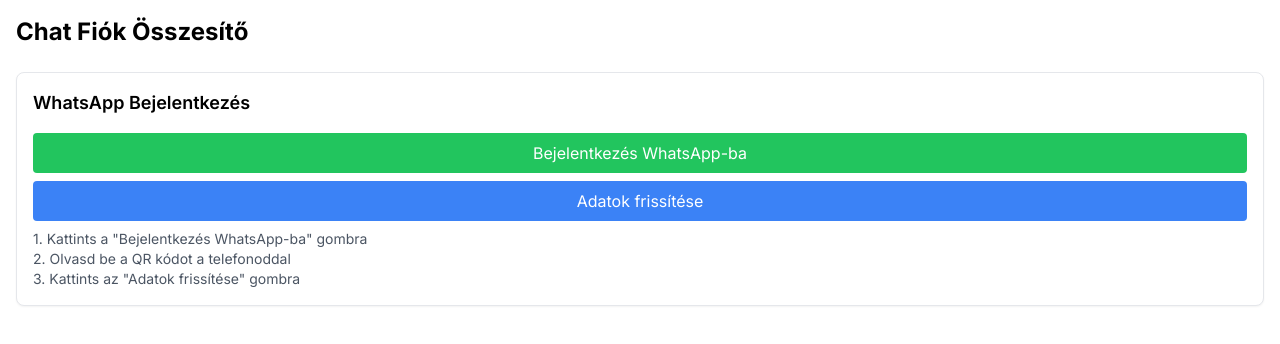
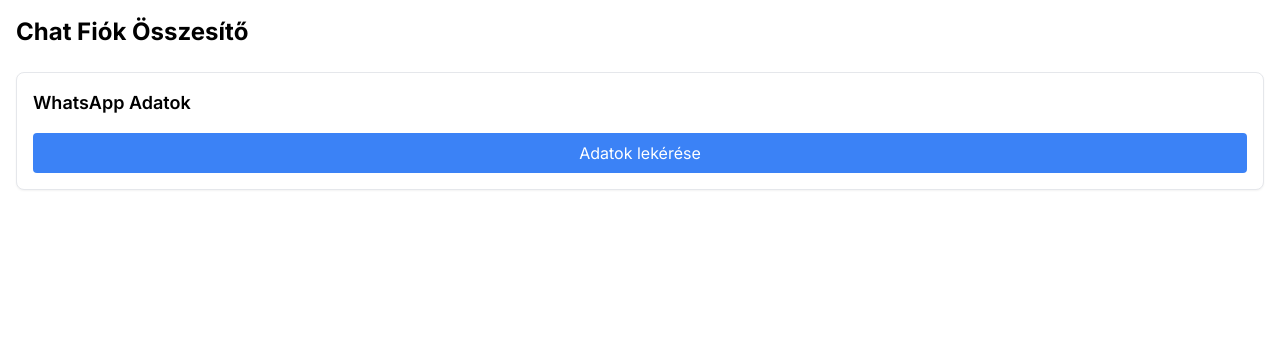
Before and after one commit to szilamer/msg_dashboard, a Next.js app: page / in a window 1280 px wide. Shown: the top 344 px of the page. Built offline with nearby package versions, Linux system fonts and the light colour scheme.

Commit message:
fix: Egyszerűsített működés

```diff
--- a/app/api/whatsapp/check/route.ts
+++ b/app/api/whatsapp/check/route.ts
@@ -7,7 +7,6 @@
   let browser = null
 
   try {
-    console.log('API: Puppeteer indítása...')
     browser = await puppeteer.launch({
       args: [
         '--no-sandbox',
@@ -24,14 +23,10 @@
     })
 
     const page = await browser.newPage()
-    console.log('API: Új oldal megnyitva')
+    await page.goto('https://web.whatsapp.com')
 
-    await page.goto('https://web.whatsapp.com', { waitUntil: 'networkidle0' })
-    console.log('API: WhatsApp Web betöltve')
-
-    try {
-      await page.waitForSelector('div[data-testid="chat-list"]', { timeout: 5000 })
-      console.log('API: Chat lista megtalálva!')
+    // Várunk a chat lista megjelenésére
+    await page.waitForSelector('div[data-testid="chat-list"]', { timeout: 10000 })
 
     // Adatok kinyerése
     const stats = await page.evaluate(() => {
@@ -56,22 +51,12 @@
       }
     })
 
-      console.log('API: Kinyert adatok:', stats)
-      return NextResponse.json({ isLoggedIn: true, stats })
+    return NextResponse.json({ stats })
   } catch (error) {
-      console.log('API: Chat lista nem található')
-      return NextResponse.json({ isLoggedIn: false })
-    }
-  } catch (error) {
-    console.error('API: Hiba:', error)
-    return NextResponse.json({
-      isLoggedIn: false,
-      error: error instanceof Error ? error.message : 'Ismeretlen hiba történt'
-    })
+    return NextResponse.json({ error: 'Nem sikerült lekérni az adatokat' })
   } finally {
     if (browser) {
       await browser.close()
-      console.log('API: Browser bezárva')
     }
   }
 }
--- a/components/WhatsAppLogin.tsx
+++ b/components/WhatsAppLogin.tsx
@@ -10,80 +10,42 @@
 
 export default function WhatsAppLogin() {
   const [loading, setLoading] = useState(false)
-  const [error, setError] = useState('')
   const [stats, setStats] = useState<WhatsAppStats | null>(null)
 
-  const checkWhatsAppStatus = async () => {
+  const handleCheck = async () => {
     try {
       setLoading(true)
-      setError('')
-
-      console.log('Adatok lekérése...')
       const response = await fetch('/api/whatsapp/check')
       const data = await response.json()
-      console.log('Szerver válasz:', data)
 
-      if (data.isLoggedIn && data.stats) {
-        console.log('Sikeres adatlekérés:', data.stats)
+      if (data.stats) {
         setStats(data.stats)
-      } else {
-        console.log('Nincs bejelentkezve vagy hiba történt')
-        setError('Nem sikerült lekérni az adatokat. Kérlek jelentkezz be újra.')
-        setStats(null)
       }
-    } catch (err) {
-      console.error('Hiba:', err)
-      setError('Hiba történt az adatok lekérése során')
-      setStats(null)
+    } catch (error) {
+      console.error('Hiba:', error)
     } finally {
       setLoading(false)
     }
   }
 
-  const handleLogin = () => {
-    window.open('https://web.whatsapp.com', 'WhatsApp Web', 'width=800,height=600')
-  }
+  return (
+    <div className="space-y-4">
+      <div className="p-4 border rounded-lg bg-white shadow-sm">
+        <h2 className="text-lg font-semibold mb-4">WhatsApp Adatok</h2>
 
-  return (
-    <div className="space-y-6">
-      <div className="p-4 border rounded-lg bg-white shadow-sm">
-        <h2 className="text-lg font-semibold mb-4">WhatsApp Bejelentkezés</h2>
-
-        {error && (
-          <div className="mb-4 p-3 bg-red-100 text-red-700 rounded">
-            {error}
-          </div>
-        )}
-
-        <div className="space-y-2">
+        <div className="space-y-4">
           <button
-            onClick={handleLogin}
+            onClick={handleCheck}
             disabled={loading}
             className={`
               w-full py-2 px-4 rounded
-              ${loading ? 'bg-gray-300 cursor-not-allowed' : 'bg-green-500 hover:bg-green-600 text-white'}
+              ${loading ? 'bg-gray-300' : 'bg-blue-500 hover:bg-blue-600'}
+              text-white
             `}
           >
-            Bejelentkezés WhatsApp-ba
-          </button>
-
-          <button
-            onClick={checkWhatsAppStatus}
-            disabled={loading}
-            className={`
-              w-full py-2 px-4 rounded
-              ${loading ? 'bg-gray-300 cursor-not-allowed' : 'bg-blue-500 hover:bg-blue-600 text-white'}
-            `}
-          >
-            {loading ? 'Adatok lekérése...' : 'Adatok frissítése'}
+            {loading ? 'Betöltés...' : 'Adatok lekérése'}
           </button>
         </div>
-
-        <p className="mt-2 text-sm text-gray-600">
-          1. Kattints a "Bejelentkezés WhatsApp-ba" gombra<br />
-          2. Olvasd be a QR kódot a telefonoddal<br />
-          3. Kattints az "Adatok frissítése" gombra
-        </p>
       </div>
 
       {stats && <WhatsAppStats stats={stats} />}
```
Lines whose indentation alone changed are shown as unchanged.
